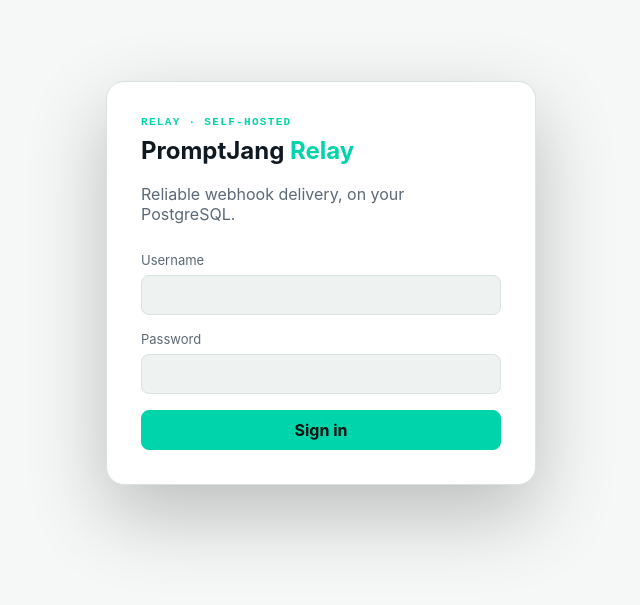
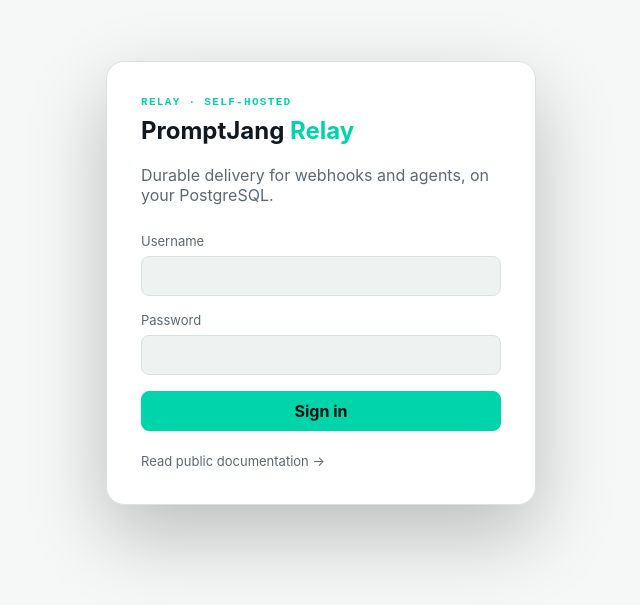
Before and after one commit to PromptJang/promptjang-relay, a Vue app in the folder web/: page / in a window 1280 px wide. Shown: the part 117-722 px from the top of the page, without its empty margins (319-959 px from the left). Built offline with nearby package versions, Linux system fonts and the light colour scheme.

Commit message:
docs: position Relay around durable delivery (#18)

```diff
--- a/web/index.html
+++ b/web/index.html
@@ -1 +1 @@
-<!doctype html><html lang="en"><head><meta charset="UTF-8"><meta name="viewport" content="width=device-width,initial-scale=1"><meta name="theme-color" content="#080d16"><meta name="description" content="PromptJang Relay — reliable webhook delivery on your PostgreSQL."><title>PromptJang Relay</title><script>try{var s=localStorage.getItem('relay-theme');var d=s==='dark'||((s!=='light')&&matchMedia('(prefers-color-scheme: dark)').matches);document.documentElement.dataset.theme=d?'dark':'light'}catch(e){}</script></head><body><div id="app"></div><script type="module" src="/src/main.ts"></script></body></html>
+<!doctype html><html lang="en"><head><meta charset="UTF-8"><meta name="viewport" content="width=device-width,initial-scale=1"><meta name="theme-color" content="#080d16"><meta name="description" content="PromptJang Relay — durable delivery for webhooks and agents on your PostgreSQL."><title>PromptJang Relay</title><script>try{var s=localStorage.getItem('relay-theme');var d=s==='dark'||((s!=='light')&&matchMedia('(prefers-color-scheme: dark)').matches);document.documentElement.dataset.theme=d?'dark':'light'}catch(e){}</script></head><body><div id="app"></div><script type="module" src="/src/main.ts"></script></body></html>
--- a/web/package.json
+++ b/web/package.json
@@ -1 +1 @@
-{"name":"promptjang-relay-ui","private":true,"version":"0.3.0","type":"module","scripts":{"dev":"vite","build":"vue-tsc -b && vite build","verify:signing":"node scripts/verify-standard-webhooks.mjs"},"dependencies":{"@vitejs/plugin-vue":"^6.0.1","vite":"^7.1.3","vue":"^3.5.18"},"devDependencies":{"standardwebhooks":"1.0.0","typescript":"^5.8.3","vue-tsc":"^3.0.5"}}
+{"name":"promptjang-relay-ui","private":true,"version":"0.3.1","type":"module","scripts":{"dev":"vite","build":"vue-tsc -b && vite build","verify:signing":"node scripts/verify-standard-webhooks.mjs"},"dependencies":{"@vitejs/plugin-vue":"^6.0.1","vite":"^7.1.3","vue":"^3.5.18"},"devDependencies":{"standardwebhooks":"1.0.0","typescript":"^5.8.3","vue-tsc":"^3.0.5"}}
--- a/web/src/components/LoginView.vue
+++ b/web/src/components/LoginView.vue
@@ -8,9 +8,9 @@
 </script>
 
 <template>
-  <main class="login-shell"><section class="login-card"><p class="eyebrow">RELAY · SELF-HOSTED</p><h1>PromptJang <span>Relay</span></h1><p class="muted">Reliable webhook delivery, on your PostgreSQL.</p><form @submit.prevent="submit"><label>Username<input v-model="form.username" type="text" required autocomplete="username"></label><label>Password<input v-model="form.password" type="password" required autocomplete="current-password"></label><p v-if="error && submitted" class="error" role="alert">{{ error }}</p><button :disabled="loading">{{ loading ? 'Signing in…' : 'Sign in' }}</button></form></section></main>
+  <main class="login-shell"><section class="login-card"><p class="eyebrow">RELAY · SELF-HOSTED</p><h1>PromptJang <span>Relay</span></h1><p class="muted">Durable delivery for webhooks and agents, on your PostgreSQL.</p><form @submit.prevent="submit"><label>Username<input v-model="form.username" type="text" required autocomplete="username"></label><label>Password<input v-model="form.password" type="password" required autocomplete="current-password"></label><p v-if="error && submitted" class="error" role="alert">{{ error }}</p><button :disabled="loading">{{ loading ? 'Signing in…' : 'Sign in' }}</button></form><a class="docs-link" href="/docs">Read public documentation →</a></section></main>
 </template>
 
 <style scoped>
-.login-shell{min-height:100vh;display:grid;place-items:center;padding:24px}.login-card{width:min(430px,100%);padding:34px;border:1px solid var(--border);border-radius:18px;background:var(--surface);box-shadow:0 30px 80px rgb(0 0 0/.24)}.login-card h1 span{color:var(--green)}.login-card form{display:grid;gap:16px;margin-top:28px}
+.login-shell{min-height:100vh;display:grid;place-items:center;padding:24px}.login-card{width:min(430px,100%);padding:34px;border:1px solid var(--border);border-radius:18px;background:var(--surface);box-shadow:0 30px 80px rgb(0 0 0/.24)}.login-card h1 span{color:var(--green)}.login-card form{display:grid;gap:16px;margin-top:28px}.docs-link{display:inline-block;margin-top:22px;color:var(--muted);font-size:13px;text-decoration:none}.docs-link:hover,.docs-link:focus-visible{color:var(--green)}.docs-link:focus-visible{outline:2px solid var(--green);outline-offset:3px;border-radius:3px}
 </style>
```
Also changed, not shown: web/src/components/AppShell.vue (+2 -2 lines), 4 other files (tests, documents, lock files or other folders).
